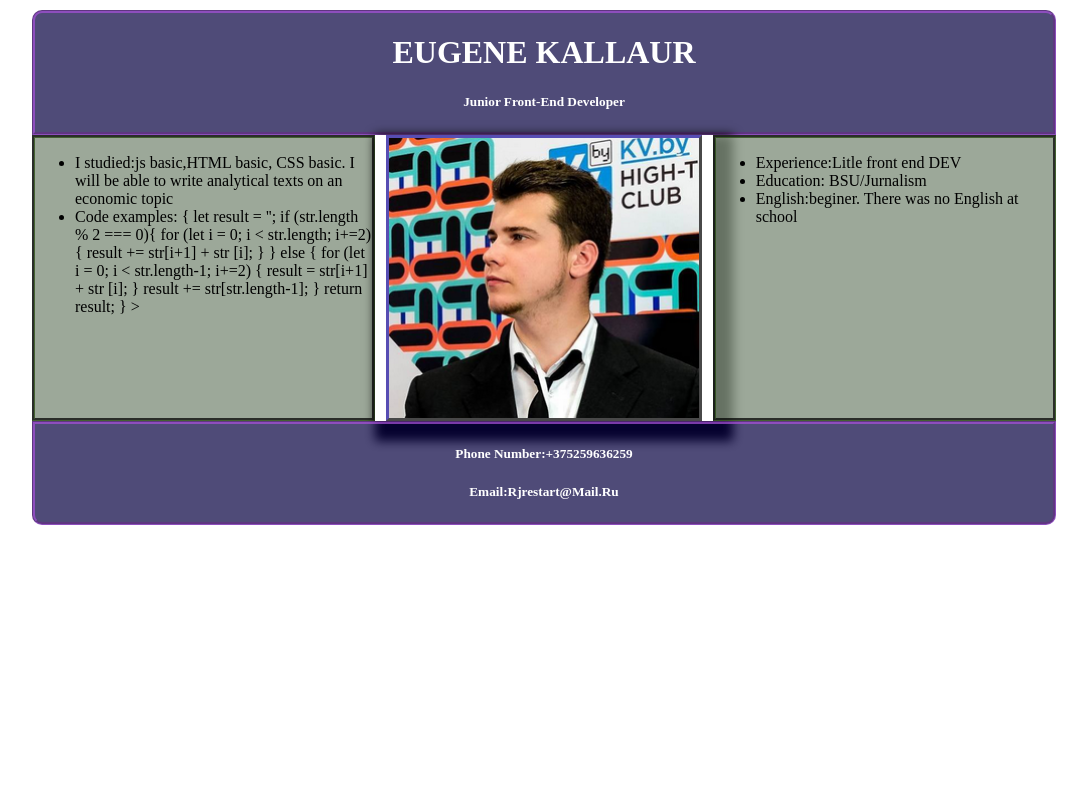
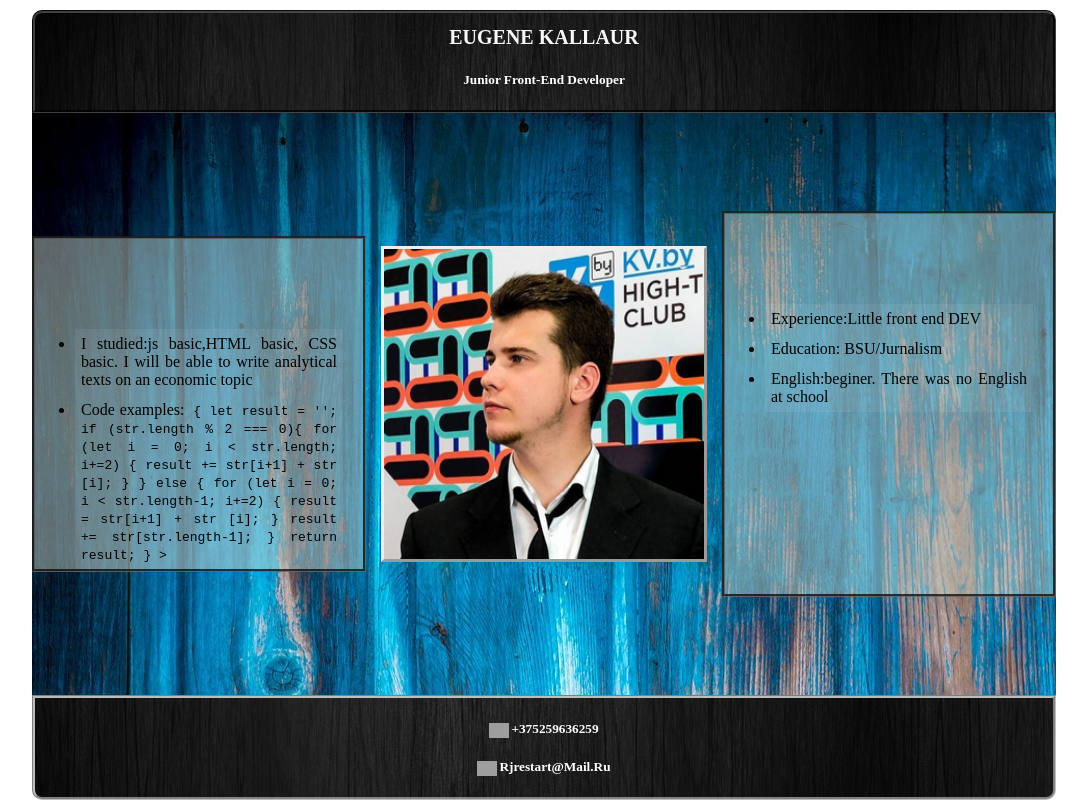
Before and after one commit to rjrestart/rsschool-cv, a plain HTML site: page index.html in a window 1280 px wide. Shown: the whole page, without its empty margins (96-1183 px from the left). Drawn offline with Linux system fonts and the light colour scheme; grey boxes are pictures that could not be loaded.

Commit message:
fix: implement adaptive  page
Added adaptive layout for final version of  the cv!

```diff
--- a/css/style.css
+++ b/css/style.css
@@ -2,61 +2,155 @@ body {
   display: flex;
   flex-direction: column;
   width: 1024px;
+  height: 100%;
   margin: auto;
 }
+html {
+  height: 100%;
+}
+header {
+  border-style: groove;
+  border-color: rgba(0, 0, 0, 0.726);
+  margin-top: 10px;
+  border-radius: 10px 10px 0 0;
+  flex: 0 0 auto;
+  background-image: url("../img/fon1.png");
+}
+
 h1 {
-  color: white;
+  color: rgb(248, 248, 248);
   text-align: center;
   text-transform: capitalize;
+  font-size: 20px;
 }
 h5 {
   color: white;
   text-align: center;
   text-transform: capitalize;
 }
-.block {
+
+section {
   display: flex;
-  flex-direction: row;
+  position: relative;
+  flex: 1 0 auto;
+  background-image: url("../img/fon6.jpg");
 }
-.content {
-  background: rgba(9, 3, 66, 0.712);
-  border-style: groove;
-  border-color: rgba(166, 80, 216, 0.726);
-  margin-top: 10px;
-  border-radius: 10px 10px 0 0;
+ul {
+  margin: 90px 20px 0 0;
 }
-hr {
-  color: red;
+li {
+  padding: 6px;
+  text-align: justify;
+  background: rgba(247, 255, 252, 0.068);
 }
 .my-photo-ratation {
   display: flex;
   justify-content: center;
   align-items: center;
-  width: 33%;
-  box-shadow: 10px 10px 10px 10px;
+  width: auto;
 }
-img {
+.my-photo-ratation img {
   border-style: outset;
-  border-color: rgba(9, 3, 66, 0.712);
+  margin:15px;
 }
 .personal-info-1 {
-  background: rgba(130, 145, 126, 0.788);
-  width: 33%;
+  background: rgba(215, 226, 211, 0.438);
+  width: 39%;
   border-style: groove;
-  border-color: rgba(34, 73, 11, 0.726);
+  border-color: rgba(0, 0, 0, 0.726);
+  margin: auto ;
 }
 
 .personal-info-2 {
-  background: rgba(130, 145, 126, 0.788);
-  width: 33%;
+  background: rgba(215, 226, 211, 0.438);
+  width: 39%;
   float: right;
   position: relative;
   border-style: groove;
-  border-color: rgba(34, 73, 11, 0.726);
+  border-color: rgba(0, 0, 0, 0.726);
+  margin: auto;
+  height: 380px;
 }
 .footer {
   background: rgba(9, 3, 66, 0.712);
   border-style: groove;
-  border-color: rgba(166, 80, 216, 0.726);
+  border-color: rgba(255, 255, 255, 0.726);
   border-radius: 0px 0px 10px 10px;
+  flex: 0 0 auto;
+  background-image: url("../img/fon2.png");
 }
+.footer img {
+  width: 20px;
+  margin: 0px 2px -5px 0px;
+}
+* { transition: all.2s;
+}
+@media only screen  and (max-width: 800px) {
+  section {
+    display: flex;
+    flex-direction: column;
+    flex-wrap: wrap;
+  }
+  header {
+    max-width: 795px;
+  }
+  section {
+    flex-wrap:wrap;
+    width: 799px;
+  }
+  div.personal-info-1 {
+    width: 320px;
+  }
+  div.personal-info-2 {
+    width: 320px;
+    height: auto;
+  }
+  img {
+   margin-top: 0 0 0 200px ;
+  }
+  ul {
+    margin: 10px 20px 0 0;}
+  footer {
+    max-width: 799px;
+  }
+   .my-photo-ratation img  {
+     margin: auto;
+
+   }
+}
+
+@media screen  and (max-width: 360px) {
+  section {
+    display: flex;
+    flex-direction: column;
+    flex-wrap: wrap;
+  }
+}
+@media screen and (max-width: 360px) {
+  header {
+    max-width: 350px;
+  }
+  section {
+    flex-wrap:wrap;
+    width: 355px;
+  }
+  div.personal-info-1 {
+    width: 320px;
+  }
+  div.personal-info-2 {
+    width: 320px;
+    height: auto;
+  }
+  img {
+   margin-top: 0 0 0 200px ;
+  }
+  ul {
+    margin: 10px 20px 0 0;}
+  footer {
+    max-width: 350px;
+  }
+   .my-photo-ratation img  {
+     margin: auto;
+
+   }
+}
--- a/index.html
+++ b/index.html
@@ -7,32 +7,32 @@
     <link rel="stylesheet" href="css/style.css">
 </head>
 <body>
-   <div class="content">
+ <header>
           <h1 class="my-name">  EUGENE KALLAUR </h1>
           <h5 class="my-name">Junior Front-End Developer</h5>
-   </div>
-<div class="block">
+  </header>
+<section>
           <div class="personal-info-1" >
               <ul>
                   <li>I studied:js basic,HTML basic, CSS basic. I will be able to write analytical texts on an economic topic</em></li>
-            <li>Code examples:<const encrypt = (str)=> { let result = ''; if (str.length % 2 === 0){ for (let i = 0; i < str.length; i+=2) { result += str[i+1] + str [i]; } } else { for (let i = 0; i < str.length-1; i+=2) { result = str[i+1] + str [i]; } result += str[str.length-1]; } return result; } ></str.length-1> </em> </small> </li>
+                  <li>Code examples:<code> <const encrypt = (str)=> { let result = ''; if (str.length % 2 === 0){ for (let i = 0; i < str.length; i+=2) { result += str[i+1] + str [i]; } } else { for (let i = 0; i < str.length-1; i+=2) { result = str[i+1] + str [i]; } result += str[str.length-1]; } return result; } ></str.length-1></code> </li>
               </ul>
         </div>
 <div class="my-photo-ratation">
-      <img src="img/photo.png" alt="Моя  фотография" width="310px" height="280px">
+        <img src="img/photo.png" alt="Моя  фотография" width="320px" height="310px">
 </div>
 <div class ="personal-info-2">
               <ul>
-      <li>Experience:Litle front end DEV</li>
-      <li>Education: BSU/Jurnalism</em></li>
+                  <li>Experience:Little front end DEV</li>
+                  <li>Education: BSU/Jurnalism</li>
                   <li>English:beginer. There was no English at school</li>
               </ul>
           </div>
-    </div>
-  </div>
+ </section>
+ <footer class="footer">
+     <h5> <img src="https://img.icons8.com/doodle/48/000000/apple-phone.png"/>+375259636259 </h5>
+     <h5><img src="https://img.icons8.com/cotton/64/000000/important-mail.png"/>rjrestart@mail.ru </h5>
+  </footer>
+ </section>
 </body>
-  <footer class="footer">
-     <h5>Phone number:+375259636259 </h5>
-     <h5>Email:rjrestart@mail.ru </h5>
-  </footer>
 </html>
```
Also changed, not shown: img/fon1.png (added), img/fon2.png (added), img/fon6.jpg (added), 1 other file. Lines whose indentation alone changed are shown as unchanged.
